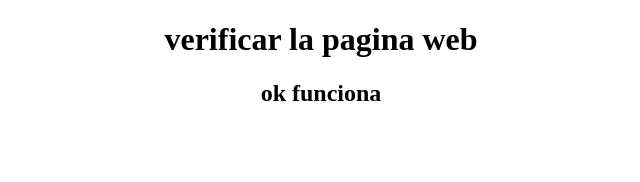
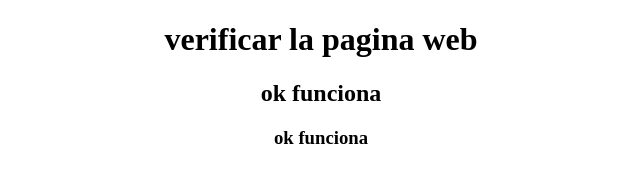
Before and after one commit to piratadeica/proyectoonline, a plain HTML site: page index.html in a window 1280 px wide. Shown: the whole page, without its empty margins (319-959 px from the left). Drawn offline with Linux system fonts and the light colour scheme.

Commit message:
Update index.html

```diff
--- a/index.html
+++ b/index.html
@@ -7,5 +7,6 @@
 <body>
 <center><h1> verificar la pagina web</h1></center>
 <center><h2> ok funciona</h2></center>
+	<center><h3> ok funciona</h3></center>
 </body>
 </html>
```
